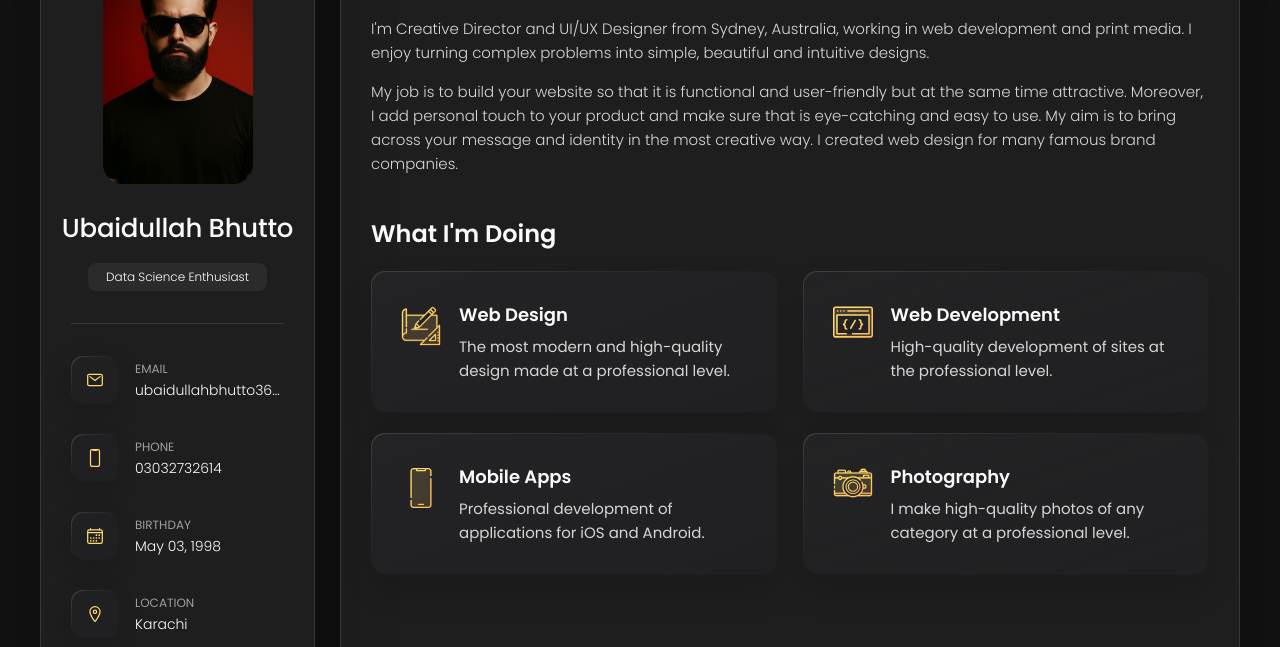
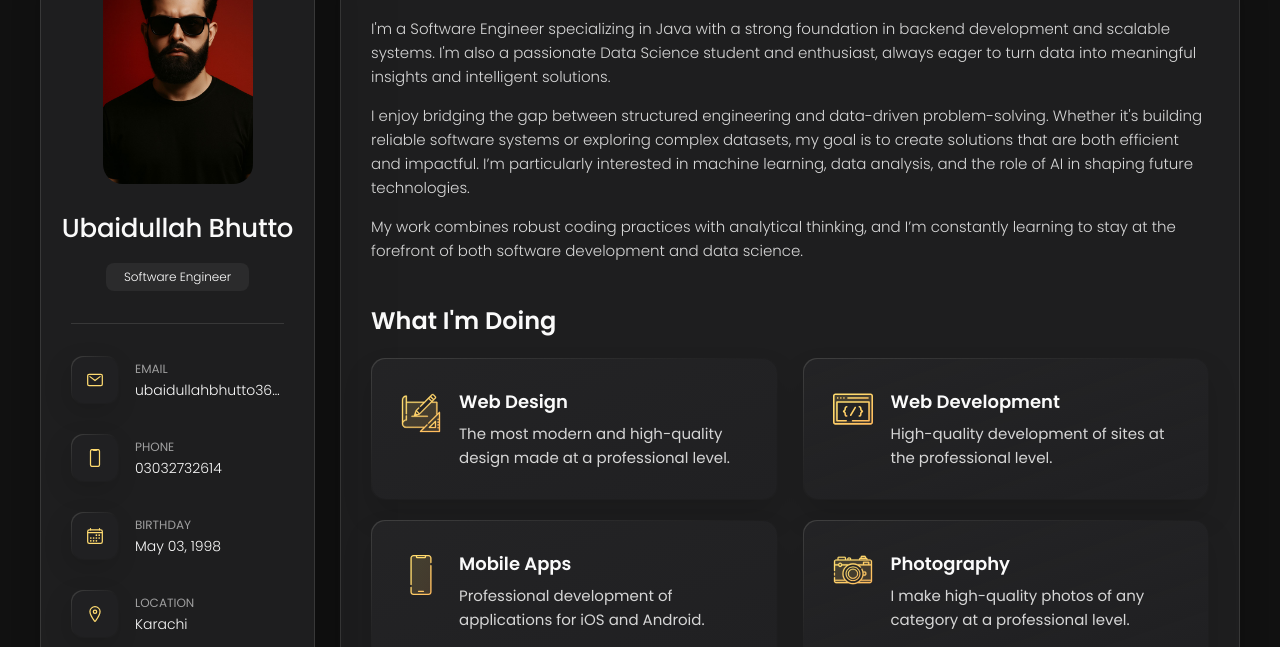
Before and after one commit to ubaidullah98/portfolio-site, a plain HTML site: page index.html in a window 1280 px wide. Shown: the part 162-809 px from the top of the page. Drawn offline with nearby package versions, Linux system fonts and the light colour scheme.

Commit message:
porfolio site

```diff
--- a/index.html
+++ b/index.html
@@ -48,7 +48,7 @@
         <div class="info-content">
           <h1 class="name" title="Ubaidullah_Bhutto">Ubaidullah Bhutto</h1>
 
-          <p class="title">Data Science Enthusiast</p>
+          <p class="title">Software Engineer</p>
         </div>
 
         <button class="info_more-btn" data-sidebar-btn>
@@ -203,17 +203,15 @@
 
         <section class="about-text">
           <p>
-            I'm Creative Director and UI/UX Designer from Sydney, Australia, working in web development and print media.
-            I enjoy
-            turning complex problems into simple, beautiful and intuitive designs.
+            I'm a Software Engineer specializing in Java with a strong foundation in backend development and scalable systems. I'm also a passionate Data Science student and enthusiast, always eager to turn data into meaningful insights and intelligent solutions.
           </p>
 
           <p>
-            My job is to build your website so that it is functional and user-friendly but at the same time attractive.
-            Moreover, I
-            add personal touch to your product and make sure that is eye-catching and easy to use. My aim is to bring
-            across your
-            message and identity in the most creative way. I created web design for many famous brand companies.
+            I enjoy bridging the gap between structured engineering and data-driven problem-solving. Whether it's building reliable software systems or exploring complex datasets, my goal is to create solutions that are both efficient and impactful. I’m particularly interested in machine learning, data analysis, and the role of AI in shaping future technologies.
+          </p>
+
+          <p>
+            My work combines robust coding practices with analytical thinking, and I’m constantly learning to stay at the forefront of both software development and data science.
           </p>
         </section>
 
```
